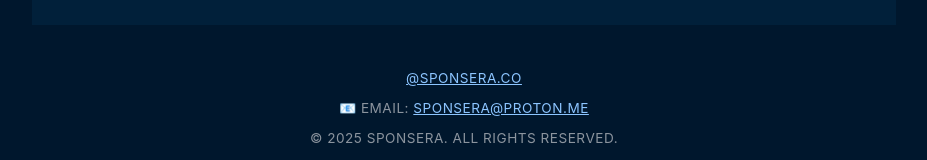
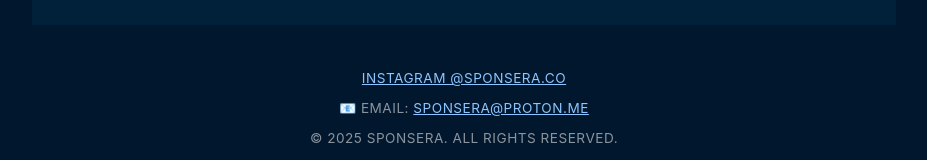
Before and after one commit to sponsera/sponsera, a plain HTML site: page index.html in a window 1280 px wide. Shown: the part 2199-2359 px from the top of the page, without its empty margins (176-1103 px from the left). Drawn offline with Linux system fonts and the light colour scheme.

Commit message:
Update index.html

```diff
--- a/index.html
+++ b/index.html
@@ -247,7 +247,7 @@
   </section>
 
   <footer>
-    <p><a href="https://instagram.com/sponsera.co" target="_blank">@sponsera.co</a></p>
+    <p><a href="https://instagram.com/sponsera.co" target="_blank">Instagram @sponsera.co</a></p>
     <p>📧 Email: <a href="mailto:sponsera@proton.me">sponsera@proton.me</a></p>
     <p>&copy; 2025 Sponsera. All rights reserved.</p>
   </footer>
```
